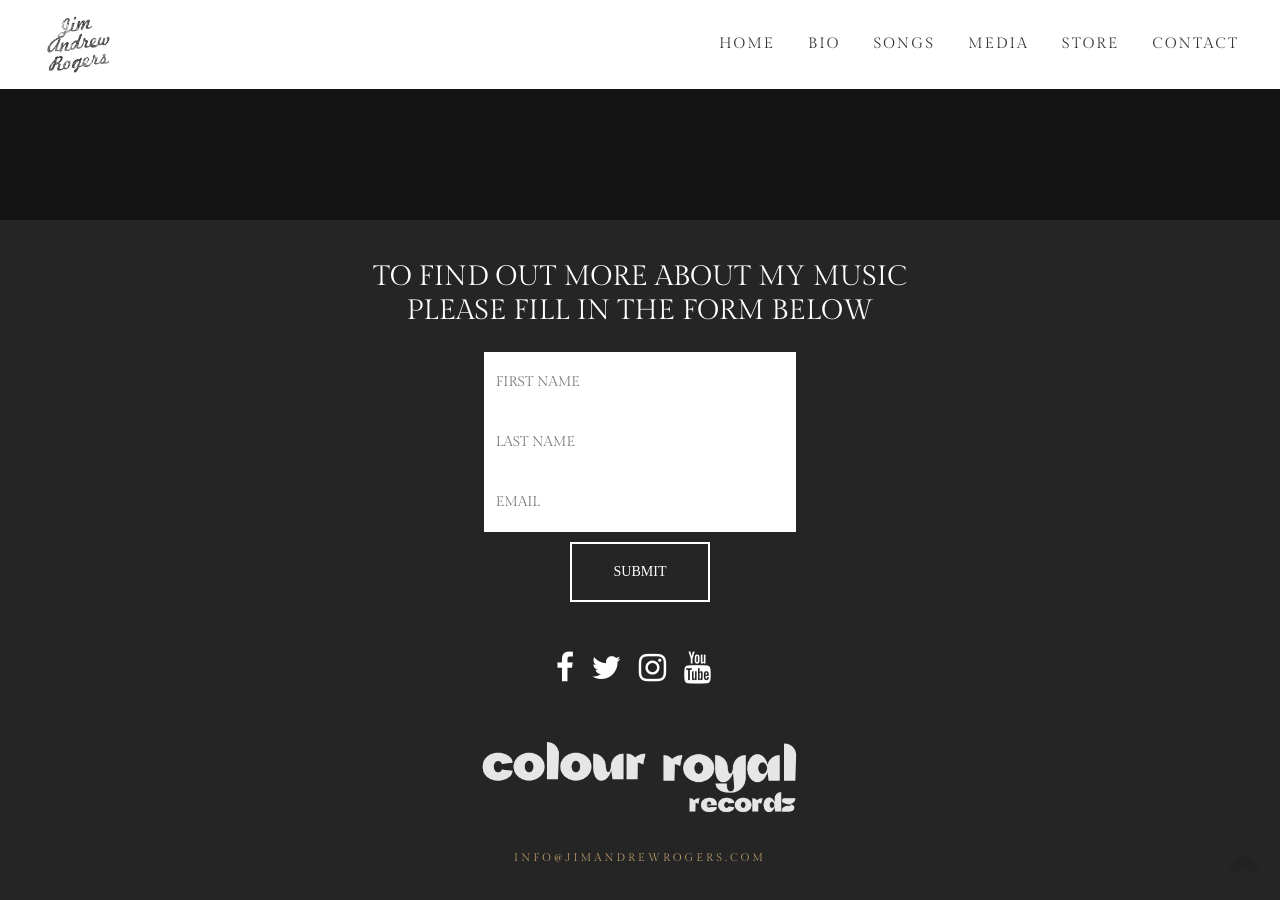
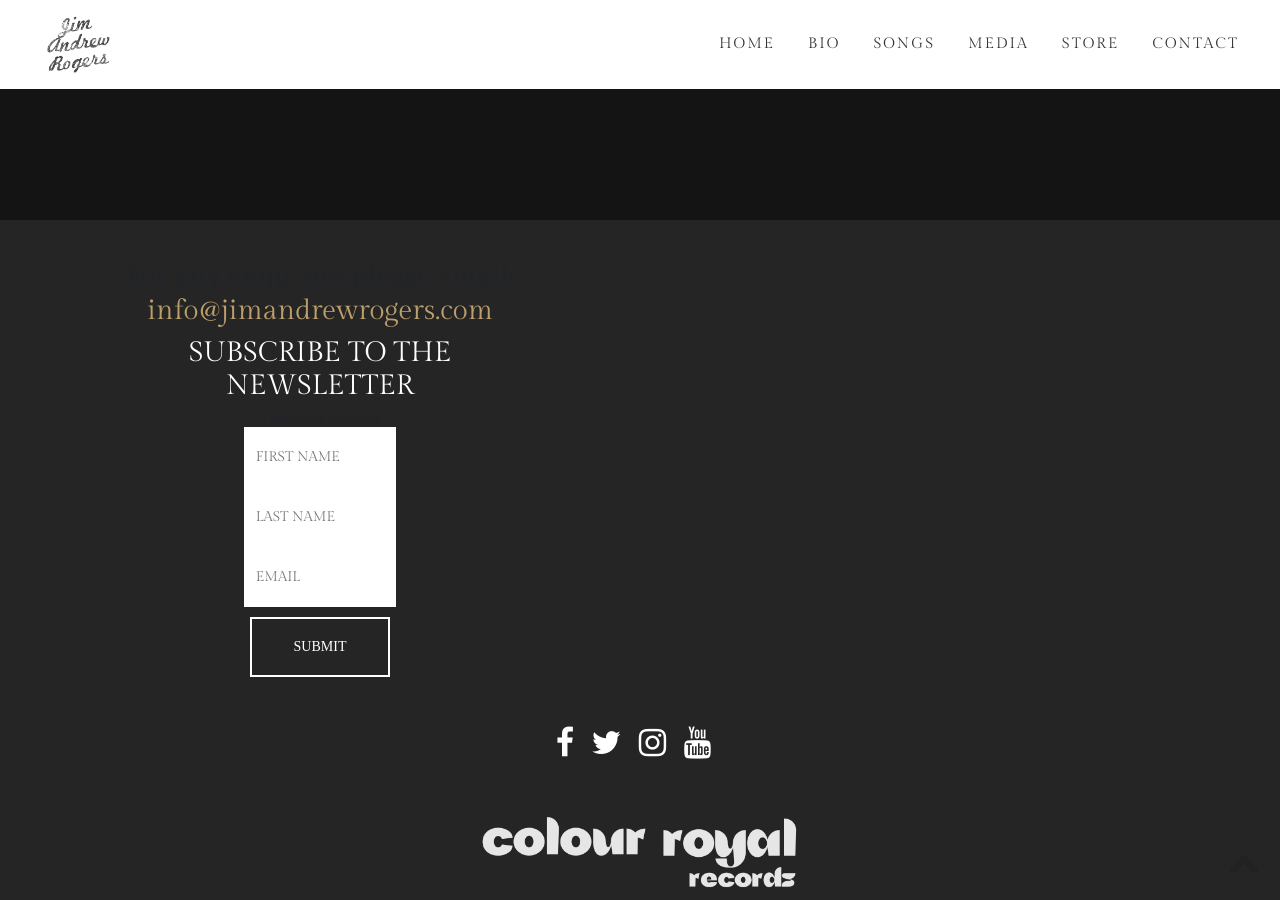
Before and after one commit to JimRogers/jimandrewrogers, a Jekyll site: the page built from index.md, in a window 1280 px wide and 900 px high, scrolled down 3308 px. Built offline with Jekyll 4.4.1, drawn with Linux system fonts in a browser that asks for light colours; comment, search, counter and statistics services are not loaded; grey boxes are pictures that could not be loaded.

Commit message:
Add futher contact details

```diff
--- a/_includes/home_contact.html
+++ b/_includes/home_contact.html
@@ -1,16 +1,15 @@
 <section class="contact" id="contact">
-
-
-    <div class="col-md-12">
+	<div class="col-md-6">
+		<h3>For any enquiries please email: <a href="mailto:info@jimandrewrogers.com">info@jimandrewrogers.com</a>
+	</div>
+    <div class="col-md-6">
 		<div class="form">
-			<h3 style="color:#fff; text-transform:uppercase; text-align:center;">To find out more about my music please fill in the form below</h3>
+			<h3 style="color:#fff; text-transform:uppercase; text-align:center;">Subscribe to the newsletter</h3>
 
 			<!-- Begin Mailchimp Signup Form -->
 			<link href="//cdn-images.mailchimp.com/embedcode/classic-10_7.css" rel="stylesheet" type="text/css">
 			<style type="text/css">
 				#mc_embed_signup{background:#fff; clear:left; font:14px Helvetica,Arial,sans-serif; }
-				/* Add your own Mailchimp form style overrides in your site stylesheet or in this style block.
-				   We recommend moving this block and the preceding CSS link to the HEAD of your HTML file. */
 			</style>
 			<div id="mc_embed_signup">
 			<form action="https://jimandrewrogers.us8.list-manage.com/subscribe/post?u=a8bd3be43760b0f57a471e3aa&amp;id=91e1a6eaad" method="post" id="mc-embedded-subscribe-form" name="mc-embedded-subscribe-form" class="validate" target="_blank" novalidate>
@@ -45,10 +44,9 @@
 			</div>
 			<script type='text/javascript' src='//s3.amazonaws.com/downloads.mailchimp.com/js/mc-validate.js'></script><script type='text/javascript'>(function($) {window.fnames = new Array(); window.ftypes = new Array();fnames[1]='FNAME';ftypes[1]='text';fnames[2]='LNAME';ftypes[2]='text';fnames[0]='EMAIL';ftypes[0]='email';fnames[3]='MMERGE3';ftypes[3]='text';}(jQuery));var $mcj = jQuery.noConflict(true);</script>
 			<!--End mc_embed_signup-->
-
-
 		</div>
-
+	</div>
+	<div class="col-md-12">
       <div id="contact-text">
          <div class="socials">
             <ul>
```
